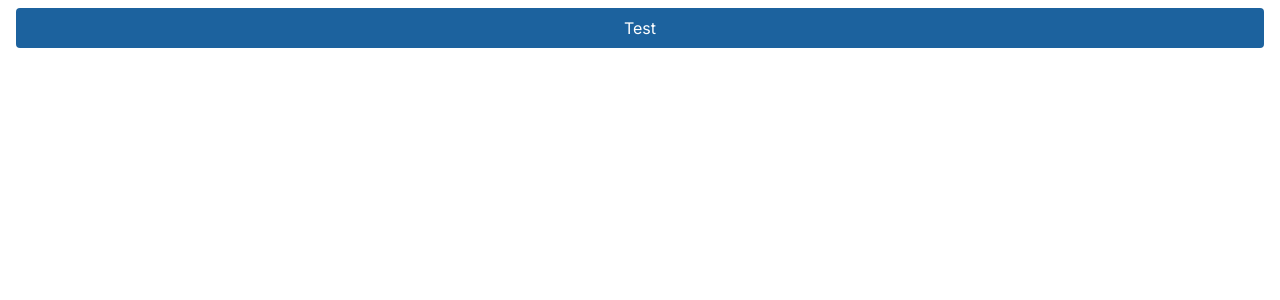
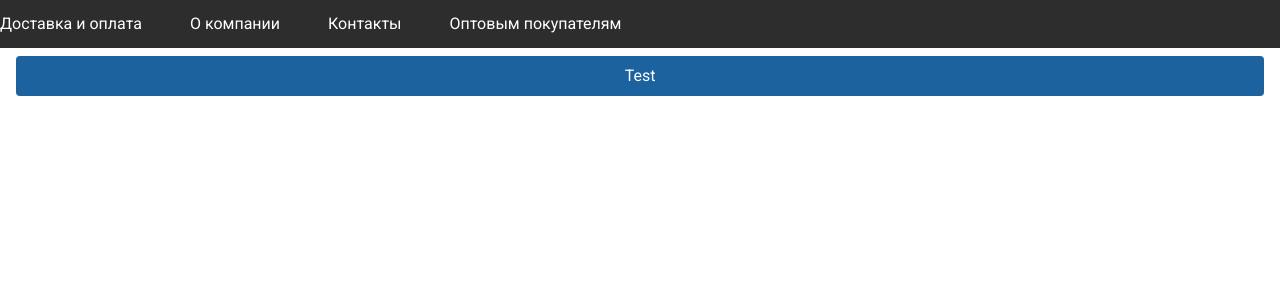
Before and after one commit to Vadim4ick/shopBoiler, a Next.js app: page / in a window 1280 px wide. Shown: the top 300 px of the page. Built offline with nearby package versions, Linux system fonts and the light colour scheme.

Commit message:
adding Header

```diff
--- a/app/layout.tsx
+++ b/app/layout.tsx
@@ -1,8 +1,14 @@
 import type { Metadata } from "next";
-import { Inter } from "next/font/google";
+import { Roboto } from "next/font/google";
+
+import { Header } from "@/widgets/Header";
+
 import "@/app/styles/global.css";
 
-const inter = Inter({ subsets: ["latin"] });
+const roboto = Roboto({
+  subsets: ["cyrillic"],
+  weight: ["400", "500"],
+});
 
 export const metadata: Metadata = {
   description: "Generated by create next app",
@@ -15,7 +21,10 @@ const RootLayout = ({
   children: React.ReactNode;
 }>) => (
   <html lang="en">
-    <body className={inter.className}>{children}</body>
+    <body className={roboto.className}>
+      <Header />
+      {children}
+    </body>
   </html>
 );
 
--- a/package.json
+++ b/package.json
@@ -20,6 +20,7 @@
     "@types/react-dom": "^18",
     "autoprefixer": "^10.0.1",
     "class-variance-authority": "^0.7.0",
+    "clsx": "^2.1.0",
     "eslint": "^8",
     "eslint-config-airbnb": "^19.0.4",
     "eslint-config-airbnb-typescript": "^17.1.0",
--- a/src/app/styles/global.css
+++ b/src/app/styles/global.css
@@ -15,6 +15,16 @@ a {
 
 @layer components {
   .btn-disabled {
-    @apply disabled:bg-gray disabled:text-darkGray disabled:pointer-events-none;
+    @apply disabled:pointer-events-none disabled:bg-gray disabled:text-darkGray;
   }
 }
+
+@layer utilities {
+  .header {
+    @apply h-12;
+  }
+}
+
+.active {
+  color: orange;
+}
--- a/src/shared/ui/Button/Button.tsx
+++ b/src/shared/ui/Button/Button.tsx
@@ -1,7 +1,7 @@
 import { cva } from "class-variance-authority";
 import type { ReactNode } from "react";
 
-export type ButtonSize = "normal40" | "small33" | "average48";
+export type ButtonSize = "normal40" | "small33" | "average48" | "auto";
 export type ButtonBg = "blue" | "yellow" | "clear" | "gray" | "pale";
 export type ButtonBorder = "normal4" | "average40";
 
@@ -26,7 +26,7 @@ const Button = (props: ButtonProps) => {
         variants: {
           bg: {
             blue: "bg-blue text-white",
-            clear: "text-darkGray bg-none",
+            clear: "bg-none text-darkGray",
             gray: "bg-gray text-darkGray",
             pale: "bg-pale text-blue",
             yellow: "bg-yellow text-bigDarkGray",
@@ -36,6 +36,7 @@ const Button = (props: ButtonProps) => {
             normal4: "rounded-[4px]",
           },
           size: {
+            auto: "h-auto",
             average48: "h-[48px]",
             normal40: "h-[40px]",
             small33: "h-[33px]",
--- /dev/null
+++ b/src/widgets/Header/index.ts
@@ -0,0 +1 @@
+export { Header } from "./ui/Header";
--- /dev/null
+++ b/src/widgets/Header/lib/menu/index.ts
@@ -0,0 +1,28 @@
+interface HeaderMenuList {
+  item: string;
+  auth: boolean;
+  href: string;
+}
+
+export const headerMenuList: HeaderMenuList[] = [
+  {
+    auth: true,
+    href: "/",
+    item: "Доставка и оплата",
+  },
+  {
+    auth: false,
+    href: "/",
+    item: "О компании",
+  },
+  {
+    auth: false,
+    href: "/",
+    item: "Контакты",
+  },
+  {
+    auth: false,
+    href: "/",
+    item: "Оптовым покупателям",
+  },
+];
--- /dev/null
+++ b/src/widgets/Header/ui/Header.tsx
@@ -0,0 +1,9 @@
+import { HeaderList } from "./HeaderList";
+
+const Header = () => (
+  <header className="bg-dark header flex w-full items-center">
+    <HeaderList />
+  </header>
+);
+
+export { Header };
--- /dev/null
+++ b/src/widgets/Header/ui/HeaderList.tsx
@@ -0,0 +1,37 @@
+"use client";
+
+import clsx from "clsx";
+import Link from "next/link";
+import React, { useState } from "react";
+
+import { headerMenuList } from "../lib/menu";
+
+const HeaderList = () => {
+  const [activeIdx, setActiveIdx] = useState<number | null>(null);
+
+  const onClickFn = (i: number) => () => {
+    setActiveIdx(i);
+  };
+
+  return (
+    <nav>
+      <ul className="flex gap-12">
+        {headerMenuList.map((el, i) => (
+          <li key={i}>
+            <Link
+              href={el.href}
+              className={clsx("text-white", {
+                active: i === activeIdx,
+              })}
+              onClick={onClickFn(i)}
+            >
+              {el.item}
+            </Link>
+          </li>
+        ))}
+      </ul>
+    </nav>
+  );
+};
+
+export { HeaderList };
--- a/tailwind.config.ts
+++ b/tailwind.config.ts
@@ -8,6 +8,7 @@ const config: Config = {
       colors: {
         bigDarkGray: "rgb(78, 76, 76)",
         blue: "rgb(28, 98, 158)",
+        dark: "rgb(45, 45, 45)",
         darkGray: "rgb(123, 123, 123)",
         gray: "rgb(240, 240, 240)",
         pale: "rgb(235, 245, 253)",
```
Also changed, not shown: .eslintrc.js, 1 other file (tests, documents, lock files or other folders).
